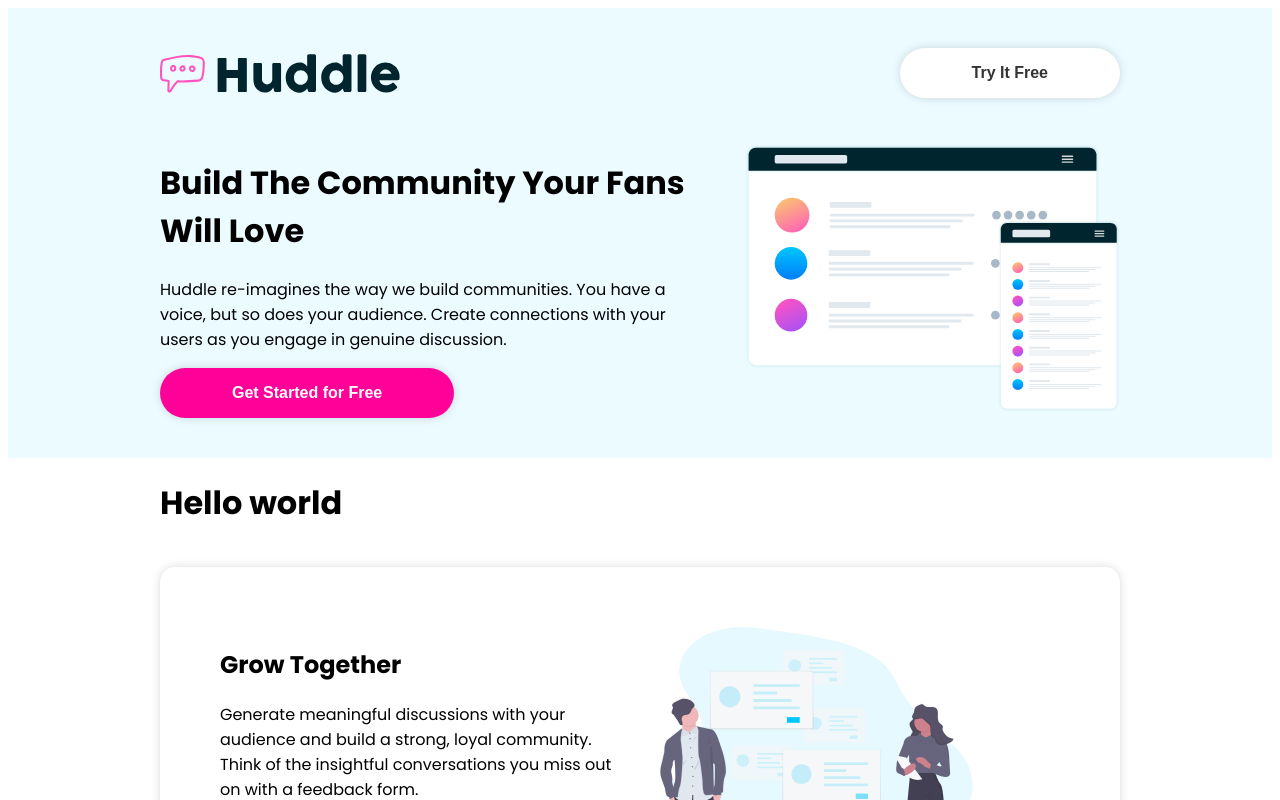
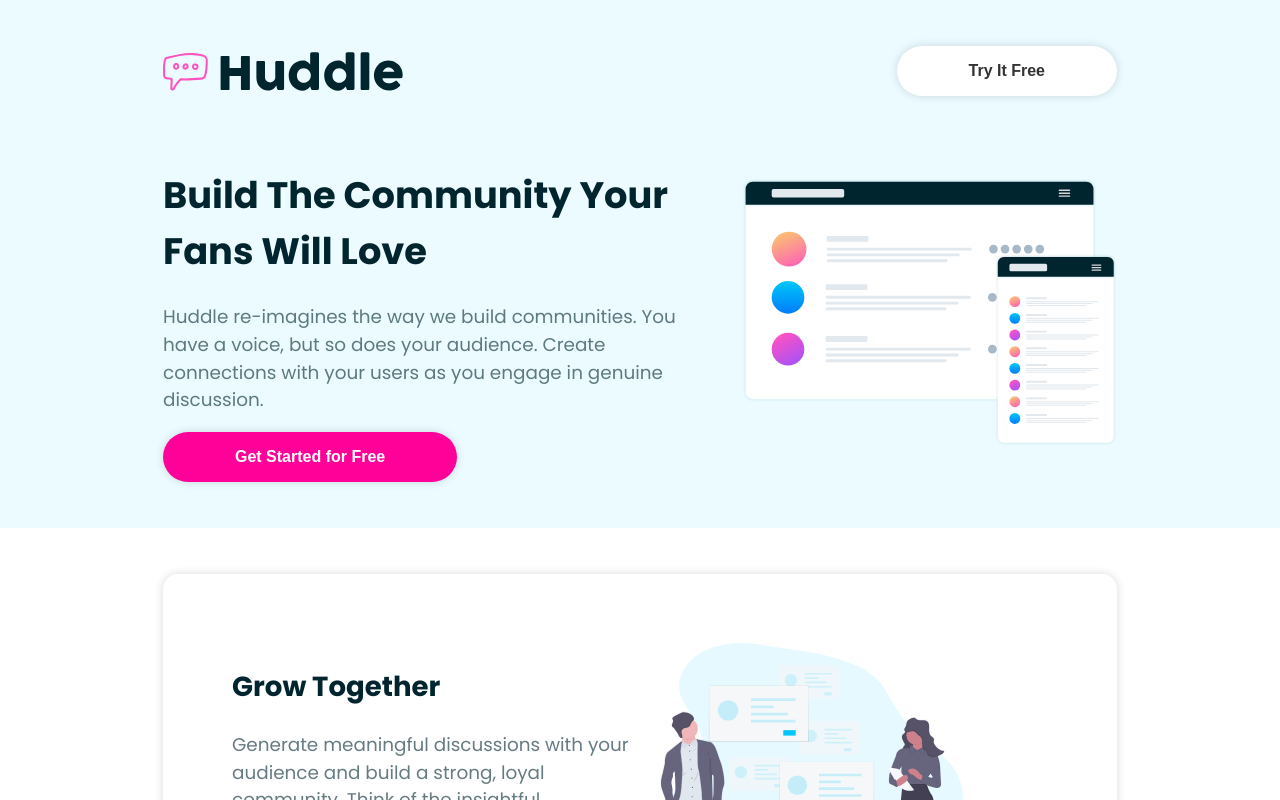
Before and after one commit to melvinsinatra/hubble-landing-page, a React (Vite) app: page / in a window 1280 px wide. Shown: the top 800 px of the page. Built offline with nearby package versions, Linux system fonts and the light colour scheme.

Commit message:
fix global styles

```diff
--- a/src/App.jsx
+++ b/src/App.jsx
@@ -1,8 +1,8 @@
 import { Container } from './components/styles/Container.styled';
 import { ThemeProvider } from 'styled-components';
 import { Header, Card, Footer } from './components';
-import GlobalStyles from './components/styles/Global';
 import { content } from './constants';
+import { GlobalStyles } from './components/styles/Global';
 
 const theme = {
 	colors: {
@@ -24,13 +24,14 @@ function App() {
 
 	return (
 		<ThemeProvider theme={theme}>
+			<>
 				<GlobalStyles />
 				<Header />
 				<Container>
-				<h1>Hello world</h1>
 					{contentCardEls}
 				</Container>
 				<Footer />
+			</>
 		</ThemeProvider>
 	);
 }
--- a/src/components/styles/Global.js
+++ b/src/components/styles/Global.js
@@ -1,9 +1,9 @@
 import { createGlobalStyle } from "styled-components";
 
-const GlobalStyles = createGlobalStyle`
+export const GlobalStyles = createGlobalStyle`
   *, *::before, *::after {
     box-sizing: border-box;
-  },
+  }
 
   body {
     background: ${({theme}) => theme.colors.body};
@@ -11,7 +11,7 @@ const GlobalStyles = createGlobalStyle`
     font-family: 'Poppins', sans-serif;
     font-size: 1.15em;
     margin: 0;
-  },
+  }
 
   p {
     opacity: 0.6;
@@ -22,5 +22,3 @@ const GlobalStyles = createGlobalStyle`
     max-width: 100%;
   }
 `
-
-export default GlobalStyles
```
Lines whose indentation alone changed are shown as unchanged.
